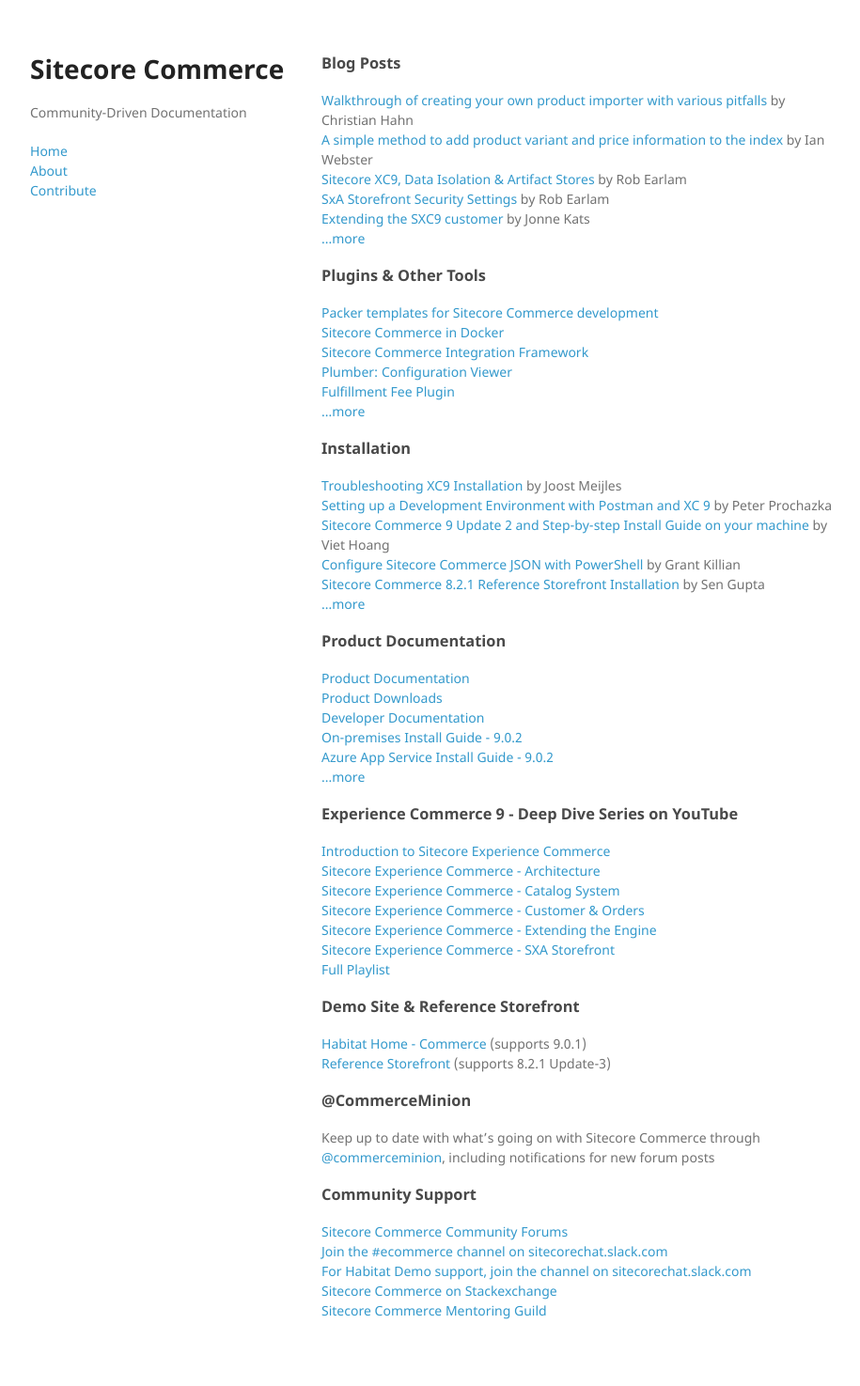
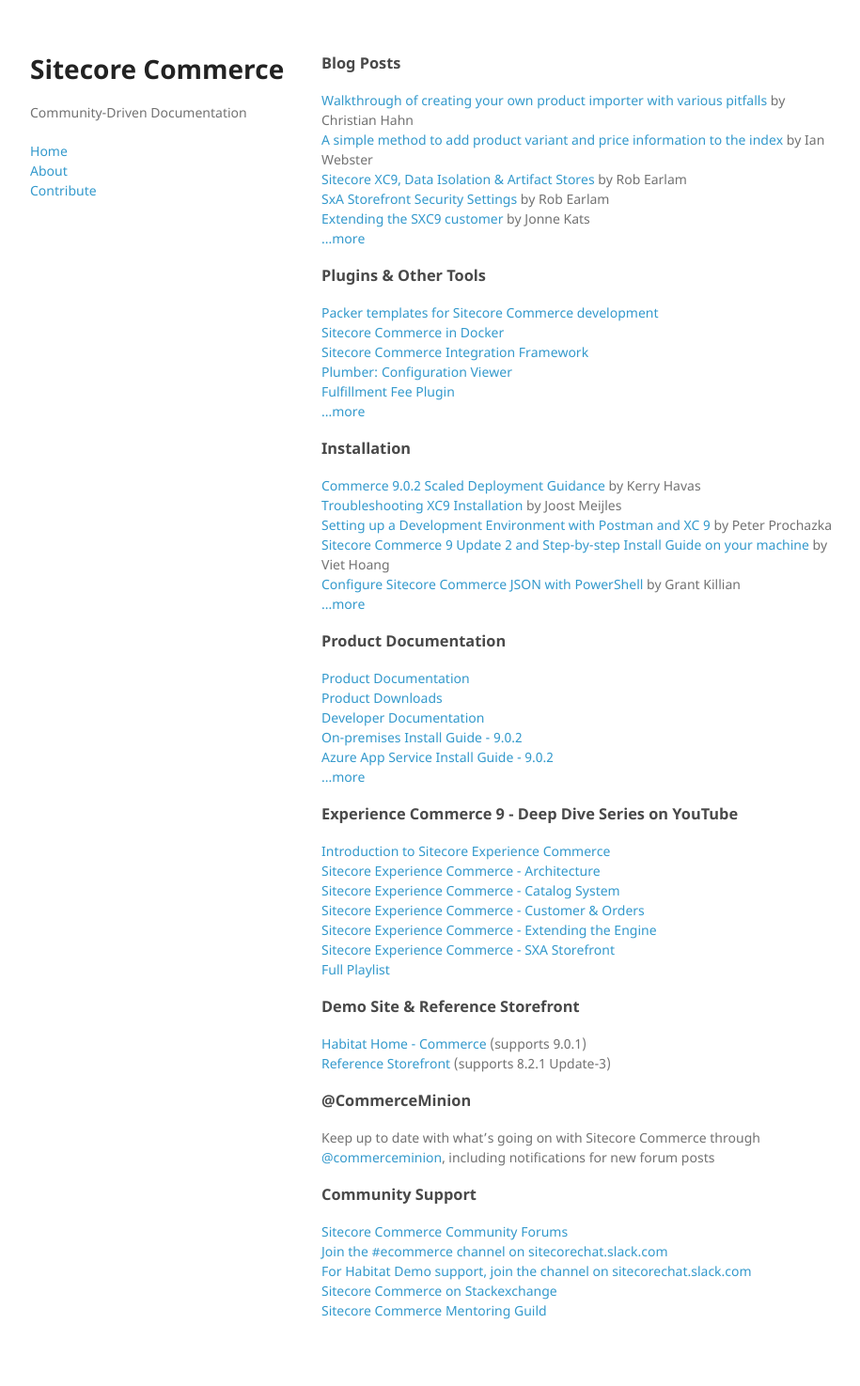
Before and after one commit to CommerceMinion/commerce-community-docs, a Jekyll site: the page built from index.md, in a window 1280 px wide. Shown: the whole page at 94% size, without its empty margins (26-941 px from the left). Built offline with Jekyll 4.4.1, drawn with Linux system fonts in a browser that asks for light colours.

Commit message:
Added new scaled install guidance

```diff
--- a/_data/install.yml
+++ b/_data/install.yml
@@ -1,3 +1,9 @@
+- title: Commerce 9.0.2 Scaled Deployment Guidance
+  link: https://github.com/CommerceMinion/Sitecore-v902-XP1-Scaled-Installation
+  author: Kerry Havas
+  submitted-by: Kelly Heard
+  submitted-on: 09-12-2018
+
 - title: Troubleshooting XC9 Installation
   link: https://mercury-ecommerce.com/resources/troubleshooting-sitecore-experience-commerce-9-installation?utm_campaign=Knowledge
   author: Joost Meijles
```
